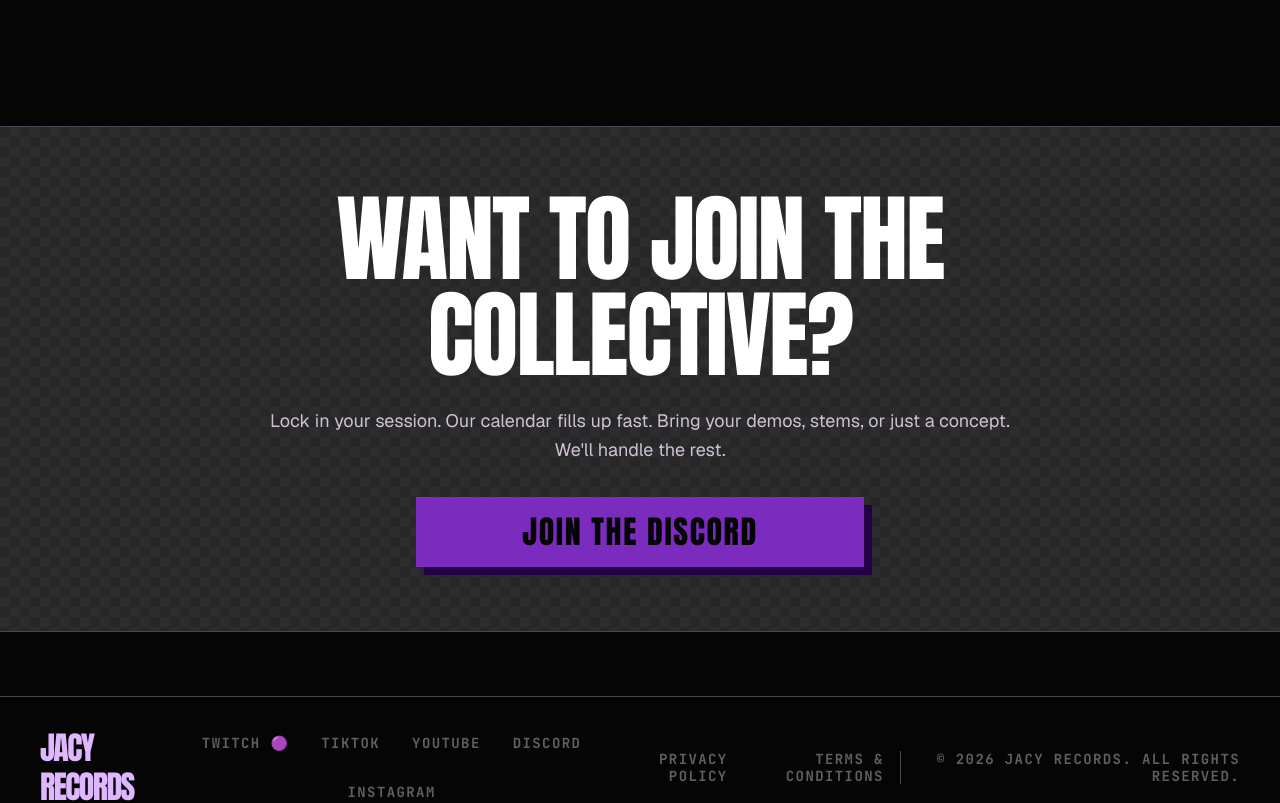
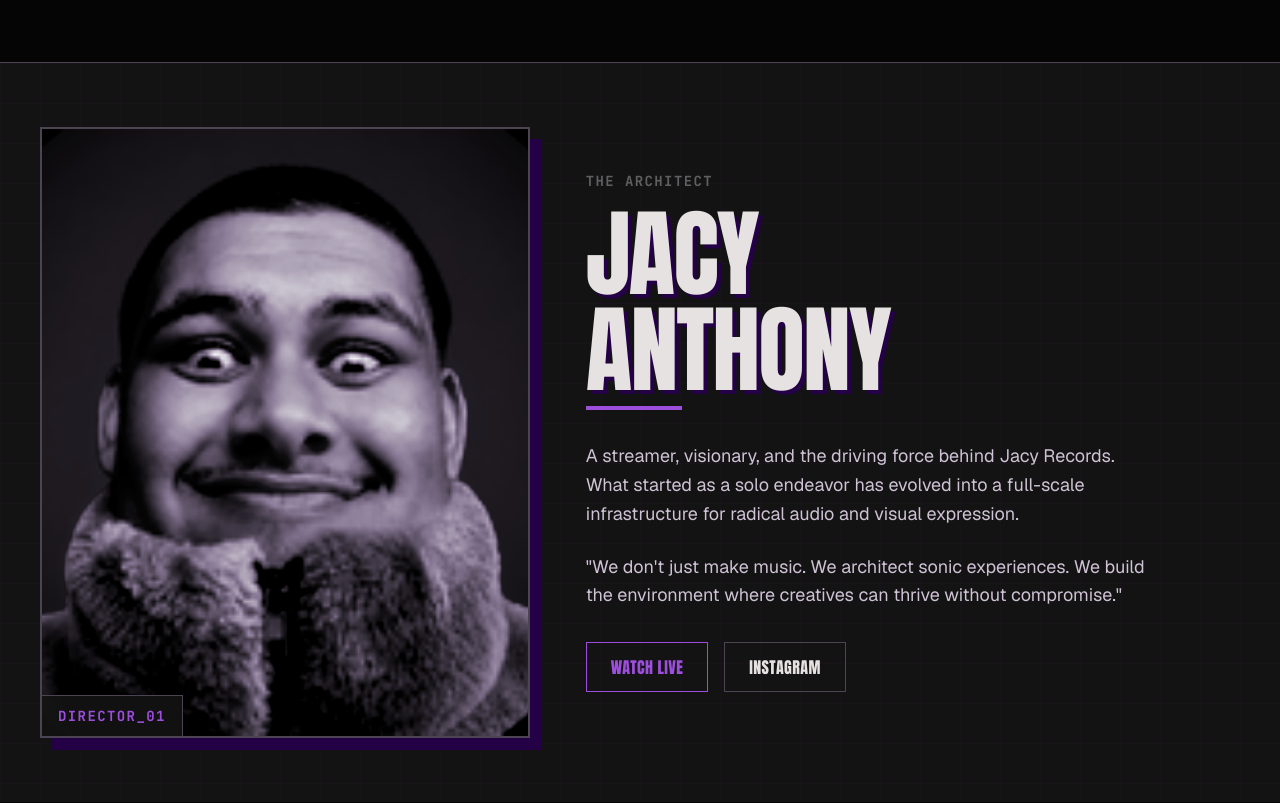
Before and after one commit to PugLord06/jacyrecords.co.za, a Next.js app: page / in a window 1280 px wide. Shown: the part 1347-2150 px from the top of the page. Built offline with nearby package versions, Linux system fonts and the light colour scheme; grey boxes are pictures that could not be loaded.

Commit message:
feat: Add Jacy's photo as favicon and introduce FounderSection on the home page

```diff
--- a/src/app/page.tsx
+++ b/src/app/page.tsx
@@ -1,5 +1,6 @@
 import HeroSection from "@/components/home/HeroSection";
 import BentoGrid from "@/components/home/BentoGrid";
+import FounderSection from "@/components/home/FounderSection";
 import CTASection from "@/components/home/CTASection";
 
 export default function Home() {
@@ -7,6 +8,7 @@ export default function Home() {
     <main>
       <HeroSection />
       <BentoGrid />
+      <FounderSection />
       <CTASection />
     </main>
   );
--- /dev/null
+++ b/src/components/home/FounderSection.tsx
@@ -0,0 +1,103 @@
+"use client";
+
+import { useRef } from "react";
+import gsap from "gsap";
+import { useGSAP } from "@gsap/react";
+import { ScrollTrigger } from "gsap/ScrollTrigger";
+
+gsap.registerPlugin(ScrollTrigger);
+
+export default function FounderSection() {
+  const containerRef = useRef<HTMLElement>(null);
+
+  useGSAP(
+    () => {
+      gsap.from(".founder-reveal", {
+        scrollTrigger: {
+          trigger: containerRef.current,
+          start: "top 80%",
+        },
+        y: 40,
+        opacity: 0,
+        stagger: 0.15,
+        duration: 0.8,
+        ease: "power3.out",
+      });
+    },
+    { scope: containerRef }
+  );
+
+  return (
+    <section ref={containerRef} className="py-stack-lg bg-surface border-t border-outline-variant relative overflow-hidden">
+      {/* Background Grid */}
+      <div
+        className="absolute inset-0 opacity-20 pointer-events-none"
+        style={{
+          backgroundSize: "40px 40px",
+          backgroundImage:
+            "linear-gradient(to right, rgba(123, 44, 191, 0.2) 1px, transparent 1px), linear-gradient(to bottom, rgba(123, 44, 191, 0.2) 1px, transparent 1px)",
+        }}
+      ></div>
+
+      <div className="max-w-[1440px] mx-auto px-margin-edge md:px-[40px] px-[20px] relative z-10">
+        <div className="flex flex-col md:flex-row gap-gutter items-center">
+
+          {/* Image Side */}
+          <div className="w-full md:w-5/12 founder-reveal">
+            <div className="relative border-2 border-outline-variant shadow-[12px_12px_0px_#240046] overflow-hidden group">
+              <div className="absolute inset-0 bg-electric-purple/20 mix-blend-overlay z-10 pointer-events-none transition-opacity duration-500 group-hover:opacity-0"></div>
+              <img
+                src="/jacy.webp"
+                alt="Jacy Anthony - Founder"
+                className="w-full h-auto object-cover aspect-[4/5] grayscale contrast-125 brightness-90 group-hover:grayscale-0 group-hover:contrast-100 group-hover:scale-105 transition-all duration-700 transform-gpu"
+              />
+              <div className="absolute bottom-0 left-0 bg-surface/90 backdrop-blur border-t border-r border-outline-variant px-4 py-2 z-20">
+                <span className="font-label-bold text-label-bold text-electric-purple tracking-widest uppercase">
+                  DIRECTOR_01
+                </span>
+              </div>
+            </div>
+          </div>
+
+          {/* Text Side */}
+          <div className="w-full md:w-7/12 flex flex-col justify-center founder-reveal mt-8 md:mt-0 md:pl-8">
+            <span className="font-label-bold text-label-bold text-muted-gray uppercase tracking-widest mb-4 block">
+              The Architect
+            </span>
+            <h2 className="font-display-lg text-display-lg text-on-surface uppercase leading-none tracking-tighter mb-2 text-[48px] md:text-[80px]" style={{ textShadow: "4px 4px 0px #240046" }}>
+              JACY<br/>ANTHONY
+            </h2>
+            <div className="h-1 w-24 bg-electric-purple mb-8"></div>
+
+            <p className="font-body-lg text-body-lg text-on-surface-variant max-w-xl mb-6">
+              A streamer, visionary, and the driving force behind Jacy Records. What started as a solo endeavor has evolved into a full-scale infrastructure for radical audio and visual expression.
+            </p>
+            <p className="font-body-lg text-body-lg text-on-surface-variant max-w-xl mb-8">
+              "We don't just make music. We architect sonic experiences. We build the environment where creatives can thrive without compromise."
+            </p>
+
+            <div className="flex gap-4">
+              <a
+                href="https://twitch.tv/itsjacyanthony"
+                target="_blank"
+                rel="noopener noreferrer"
+                className="inline-flex items-center justify-center bg-transparent border border-electric-purple text-electric-purple font-headline-lg px-6 py-3 uppercase tracking-wide hover:bg-electric-purple hover:text-deep-void transition-colors duration-300"
+              >
+                Watch Live
+              </a>
+              <a
+                href="https://www.instagram.com/itsjacyanthony/"
+                target="_blank"
+                rel="noopener noreferrer"
+                className="inline-flex items-center justify-center bg-transparent border border-outline-variant text-on-surface font-headline-lg px-6 py-3 uppercase tracking-wide hover:border-on-surface transition-colors duration-300"
+              >
+                Instagram
+              </a>
+            </div>
+          </div>
+
+        </div>
+      </div>
+    </section>
+  );
+}
```
Also changed, not shown: public/jacy.webp (added), src/app/icon.webp (added).
